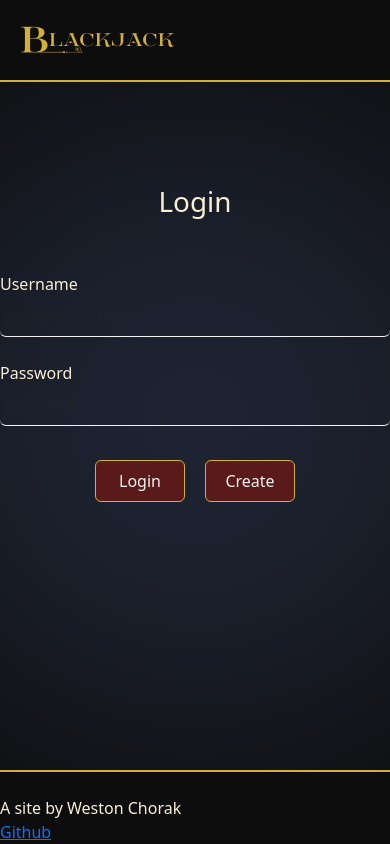
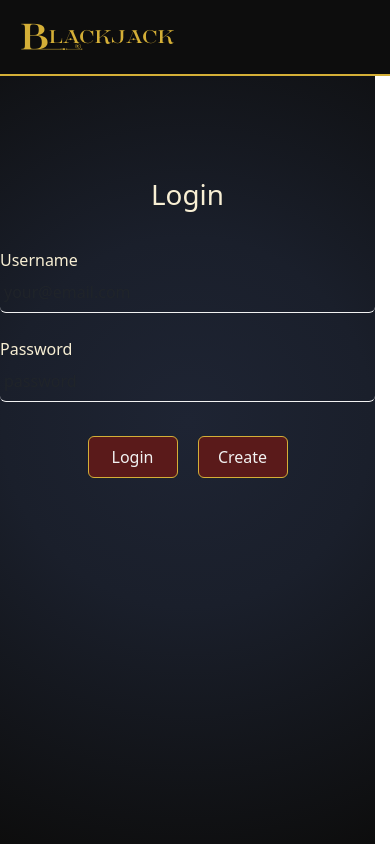
Before and after one commit to wjchorak/startup, a React (Vite) app: page / in a window 390 px wide. Built offline with nearby package versions, Linux system fonts and the light colour scheme; no server answers.

Commit message:
Polishing

```diff
--- a/src/app.css
+++ b/src/app.css
@@ -1,5 +1,7 @@
 body, html, #root {
     height: 100%;
+    overflow: none;
+    overscroll-behavior: none;
 }
 
 .body {
@@ -33,6 +35,7 @@ main {
     align-items: center;
     justify-content: space-around;
     row-gap: 10px;
+    -webkit-overflow-scrolling: touch;
 }
 
 nav {
@@ -102,6 +105,30 @@ footer {
     }
 }
 
+@media (max-width: 768px) {
+    footer {
+        display: none;
+    }
+
+    header {
+        position: fixed;
+        top: 0;
+        width: 100%;
+        z-index: 1000;
+    }
+
+    main {
+        padding-top: 90px;
+        padding-bottom: 60px;
+    }
+
+    html, body {
+        position: fixed;
+        overflow: hidden;
+        touch-action: none;
+    }
+}
+
 @font-face {
     font-family: 'TitleFont';
     src: url('/SaintCarell_PERSONAL_USE_ONLY.otf') format('opentype');
--- a/src/play/play.module.css
+++ b/src/play/play.module.css
@@ -149,15 +149,18 @@ tr:last-child td {
     border-bottom: none;
 }
 
-@media (max-width: 1000px) {
+@media (max-width: 768px) {
     .main {
-        overflow: scroll;
         flex-direction: column;
         margin: 5px;
     }
 
     .leaderboard {
-        align-self: center;
+        flex: 0.2;
+    }
+
+    .table {
+        display: none;
     }
 
     .game {
@@ -168,4 +171,8 @@ tr:last-child td {
         margin-bottom: 30vh;
         align-self: center;
     }
+
+    .dealer-score, .player-score {
+        margin-bottom: 45px;
+    }
 }
```
